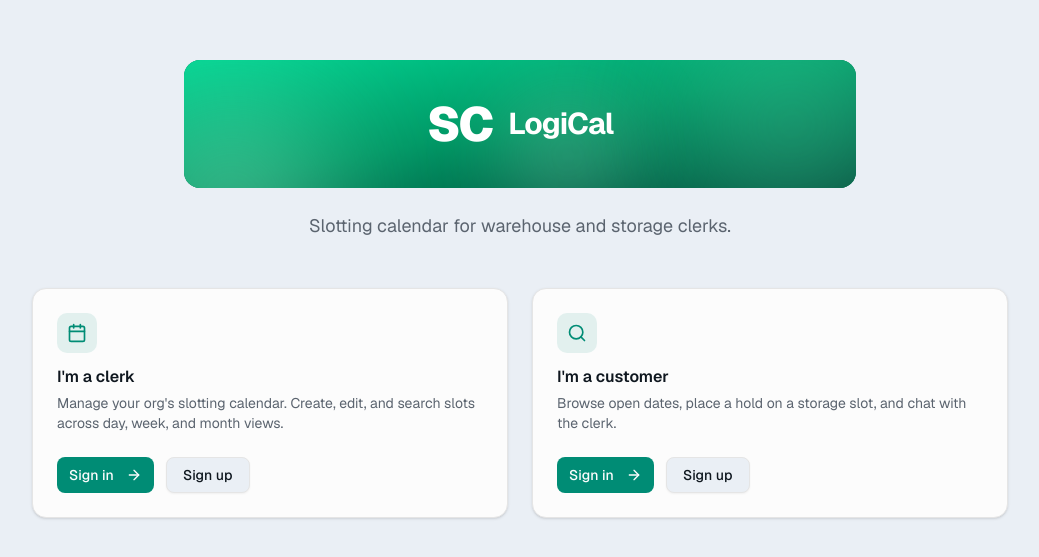
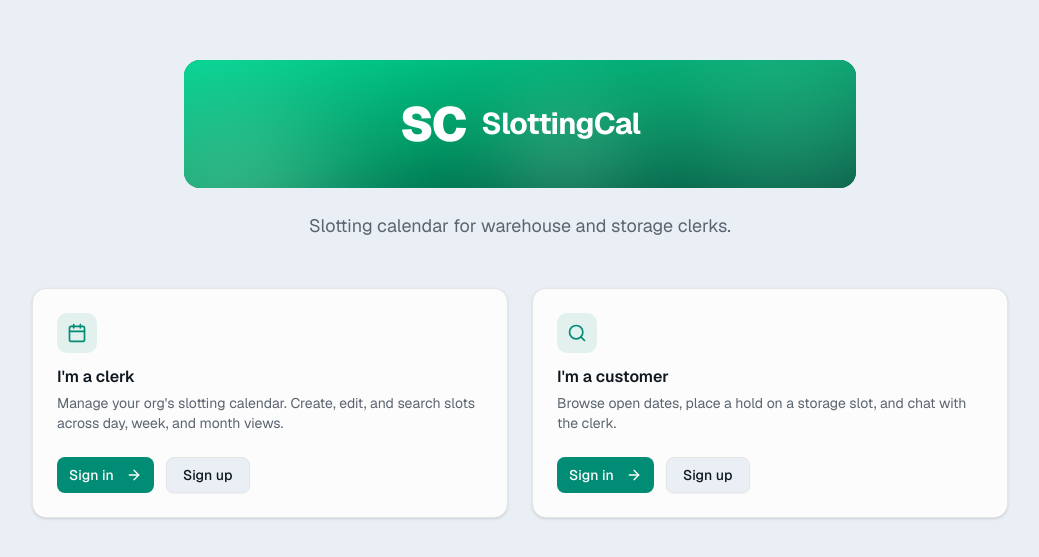
Before and after one commit to divinedavis/LogiCal, a Next.js app: page / in a window 1280 px wide. Shown: the part 111-668 px from the top of the page, without its empty margins (120-1159 px from the left). Built offline with nearby package versions, Linux system fonts and the light colour scheme.

Commit message:
Rename user-facing brand from LogiCal to SlottingCal
Updates the wordmark, page title, and header titles. The internal
package slug stays as is so deploy and process names are unchanged.

Co-Authored-By: Claude Opus 4.7 (1M context) <noreply@anthropic.com>

```diff
--- a/app/layout.tsx
+++ b/app/layout.tsx
@@ -5,7 +5,7 @@ import { GeistMono } from "geist/font/mono";
 import SessionProvider from "@/components/SessionProvider";
 
 export const metadata: Metadata = {
-  title: "LogiCal",
+  title: "SlottingCal",
   description: "Slotting calendar for warehouse / dock / storage clerks",
   icons: {
     icon: [{ url: "/icon.svg", type: "image/svg+xml" }],
--- a/components/Logo.tsx
+++ b/components/Logo.tsx
@@ -27,7 +27,7 @@ export function LogoBanner({ className }: { className?: string }) {
       <div className="absolute right-1/3 top-1/4 h-32 w-32 rounded-full bg-emerald-100/20 blur-2xl" />
       <div className="relative flex items-center justify-center gap-4 px-8 py-10 text-white">
         <span className="text-5xl font-black tracking-tighter">SC</span>
-        <span className="text-3xl font-bold tracking-tight">LogiCal</span>
+        <span className="text-3xl font-bold tracking-tight">SlottingCal</span>
       </div>
     </div>
   );
--- a/components/TopBar.tsx
+++ b/components/TopBar.tsx
@@ -11,7 +11,7 @@ export default function TopBar() {
     <header className="border-b border-slate-200 bg-white">
       <div className="mx-auto flex max-w-6xl flex-wrap items-center justify-between gap-x-4 gap-y-2 px-4 py-3 sm:px-6">
         <Link href="/" className="text-lg font-bold">
-          LogiCal
+          SlottingCal
         </Link>
         <div className="flex flex-wrap items-center gap-x-3 gap-y-2 text-sm text-slate-600">
           {user && (
--- a/components/dashboard/header.tsx
+++ b/components/dashboard/header.tsx
@@ -33,7 +33,7 @@ export function Header({ onMenuClick }: HeaderProps) {
           <Menu className="h-5 w-5" />
         </Button>
 
-        <h1 className="font-semibold text-foreground md:hidden">LogiCal</h1>
+        <h1 className="font-semibold text-foreground md:hidden">SlottingCal</h1>
 
         <div className="hidden items-center gap-3 md:flex">
           <h1 className="text-lg font-semibold text-foreground">Calendar</h1>
--- a/components/dashboard/sidebar.tsx
+++ b/components/dashboard/sidebar.tsx
@@ -41,7 +41,7 @@ export function Sidebar({ open, onClose, onSearchClick, onExportClick }: Sidebar
               <div className="flex h-8 w-8 items-center justify-center rounded-lg bg-primary">
                 <span className="text-sm font-bold text-primary-foreground">L</span>
               </div>
-              <span className="font-semibold text-foreground lg:hidden">LogiCal</span>
+              <span className="font-semibold text-foreground lg:hidden">SlottingCal</span>
             </div>
             <Button
               variant="ghost"
```
